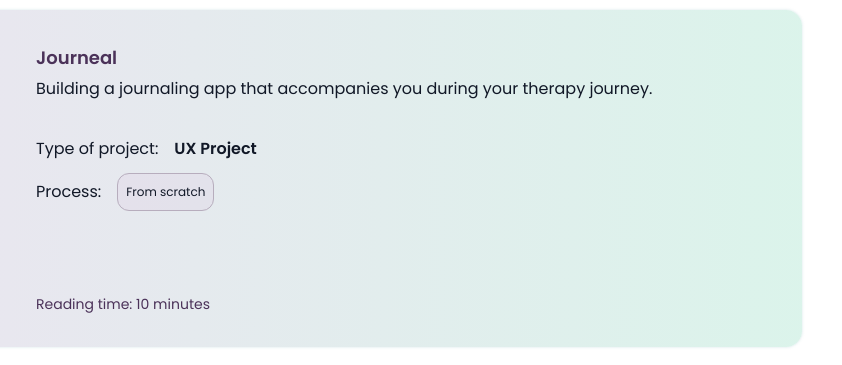
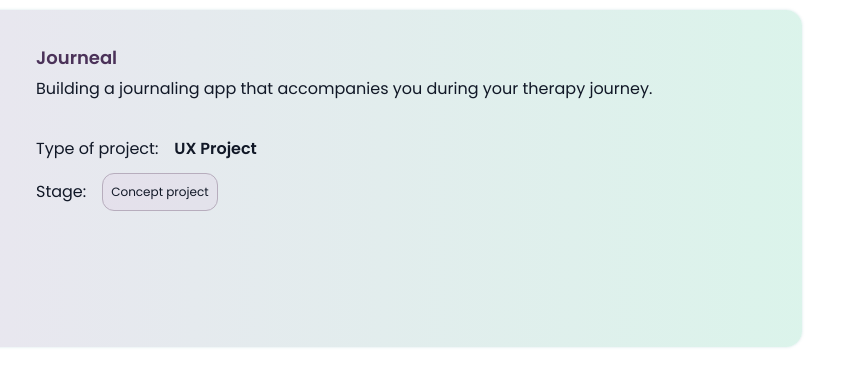
Before and after one commit to Becks-66/portfolio, a website built with Vite: page journeal.html in a window 1280 px wide. Shown: the part 128-493 px from the top of the page, 438-1280 px from the left. Built offline with nearby package versions, Linux system fonts and the light colour scheme.

Commit message:
runnable and journeal cards inside the case study page modified

```diff
--- a/journeal.html
+++ b/journeal.html
@@ -66,12 +66,11 @@
                   <span class="case-study-hero__value">UX Project</span>
                 </div>
                 <div class="case-study-hero__meta">
-                  <span class="case-study-hero__label">Process:</span>
-                  <span class="case-study-hero__tag">From scratch</span>
+                  <span class="case-study-hero__label">Stage:</span>
+                  <span class="case-study-hero__tag">Concept project</span>
                 </div>
               </div>
             </div>
-            <p class="case-study-hero__reading-time">Reading time: 10 minutes</p>
           </div>
         </section>
 
```
Also changed, not shown: runnable.html (+2 -3 lines).
